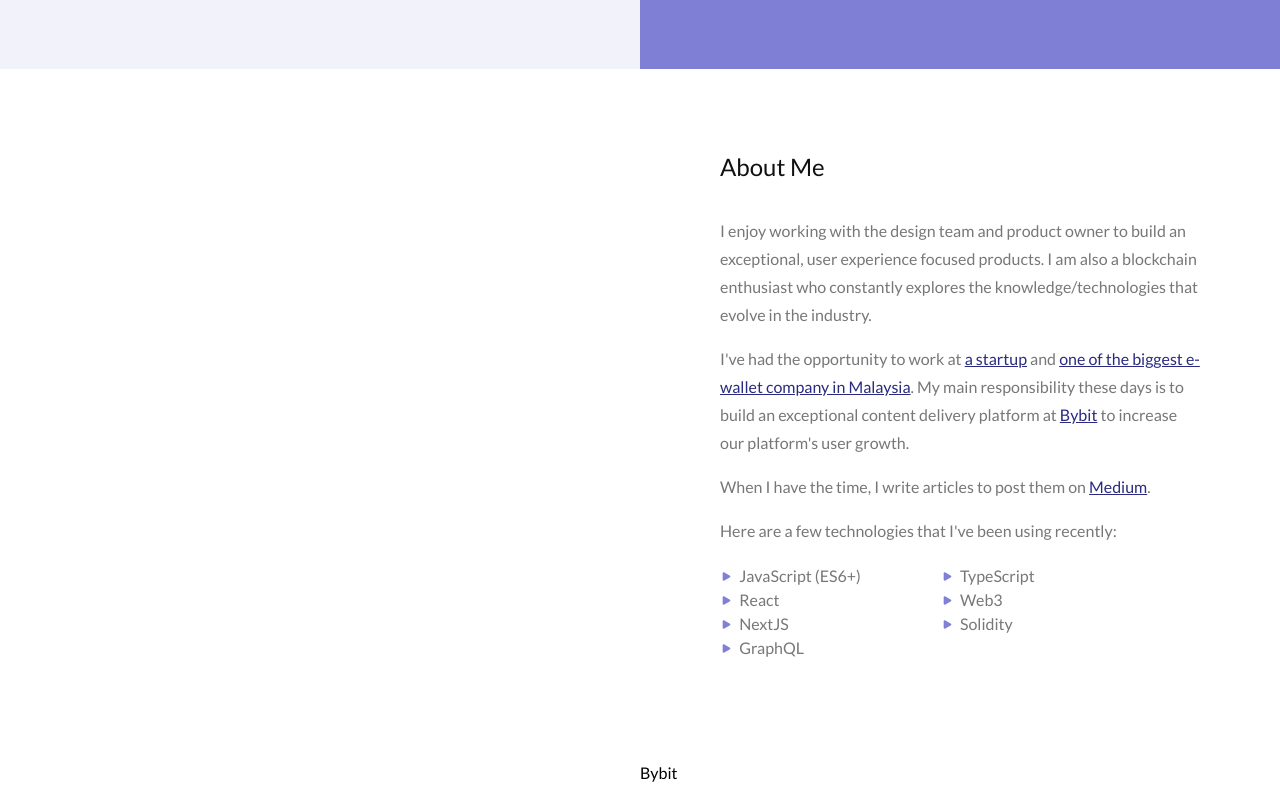
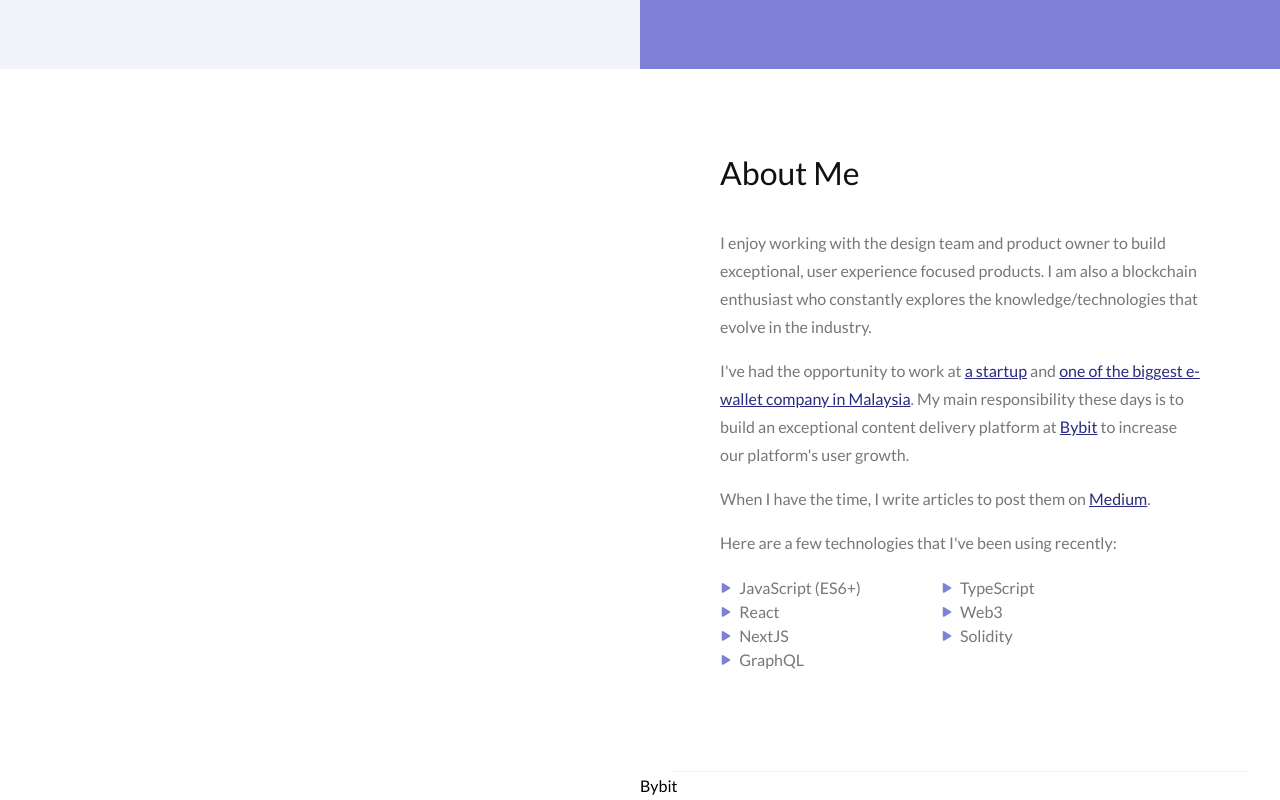
Before and after one commit to felixfirefighter/yoongti.github.io, a React (Create React App) app: page / in a window 1280 px wide. Shown: the part 731-1531 px from the top of the page. Built offline with nearby package versions, Linux system fonts and the light colour scheme.

Commit message:
Add divider

```diff
--- a/src/App.tsx
+++ b/src/App.tsx
@@ -1,9 +1,9 @@
-import React from 'react';
 import Introduction from './components/introduction'
 import './app.scss';
 import HeaderSection from './components/header-section';
 import About from './components/about';
 import Work from './components/work';
+import Divider from './components/divider';
 
 const App = () => {
   return (
@@ -14,7 +14,9 @@ const App = () => {
       <div className="right-section">
         <HeaderSection />
         <About />
+        <Divider />
         <Work />
+
       </div>
     </div>
   );
--- a/src/components/about/index.tsx
+++ b/src/components/about/index.tsx
@@ -4,9 +4,9 @@ import './index.scss';
 const About = () => {
   return (
     <div className="about">
-      <div className="font-size-lg mb-2 text-black">About Me</div>
+      <div className="font-size-xl mb-2 text-black">About Me</div>
       <p className="mb-1">
-        I enjoy working with the design team and product owner to build an
+        I enjoy working with the design team and product owner to build
         exceptional, user experience focused products. I am also a blockchain
         enthusiast who constantly explores the knowledge/technologies that
         evolve in the industry.
--- /dev/null
+++ b/src/components/divider/index.scss
@@ -0,0 +1,6 @@
+.divider {
+  width: 90%;
+  margin: 0 auto;
+  height: 1px;
+  background-color: var(--light-color);
+}
--- /dev/null
+++ b/src/components/divider/index.tsx
@@ -0,0 +1,13 @@
+
+
+import React from 'react';
+import './index.scss';
+
+const Divider = () => {
+  return (
+    <div className="divider">
+    </div>
+  );
+}
+
+export default Divider;
--- a/src/components/nav-menu/index.scss
+++ b/src/components/nav-menu/index.scss
@@ -58,6 +58,6 @@
   transition: .5s all;
 
   &.nav-active {
-    width: 90%;
+    width: 75%;
   }
 }
--- a/src/index.scss
+++ b/src/index.scss
@@ -1,7 +1,7 @@
-@import "./style/helper.scss";
+@import './style/helper.scss';
 
 :root {
-  --primary-color: #7F7FD5;
+  --primary-color: #7f7fd5;
   --light-color: #f2f2fb;
   --white-color: #fff;
   --darker-color: #2a2a80;
@@ -11,14 +11,21 @@
   --black-color: #111;
 }
 
-html, body {
-  margin: 0;
+html,
+body {
+  margin: 0 auto;
   line-height: 1.5;
   box-sizing: border-box;
   font-family: 'Lato', sans-serif;
 }
 
-h1, h2, h3, h4, h5, h6, p {
+h1,
+h2,
+h3,
+h4,
+h5,
+h6,
+p {
   margin: 0;
 }
 
```
Also changed, not shown: src/svg/triangle.svg.
